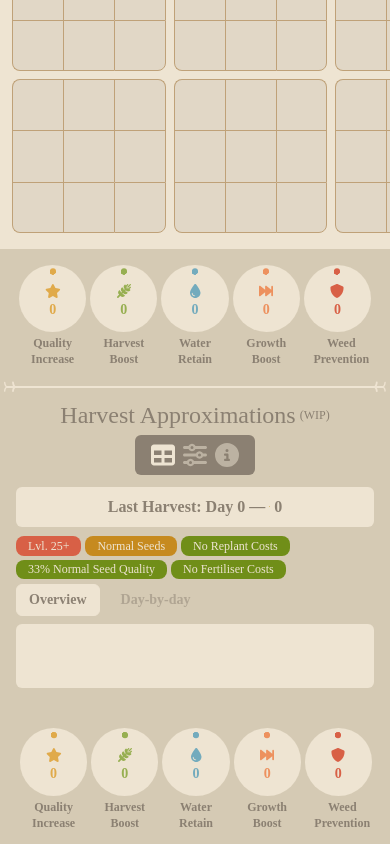
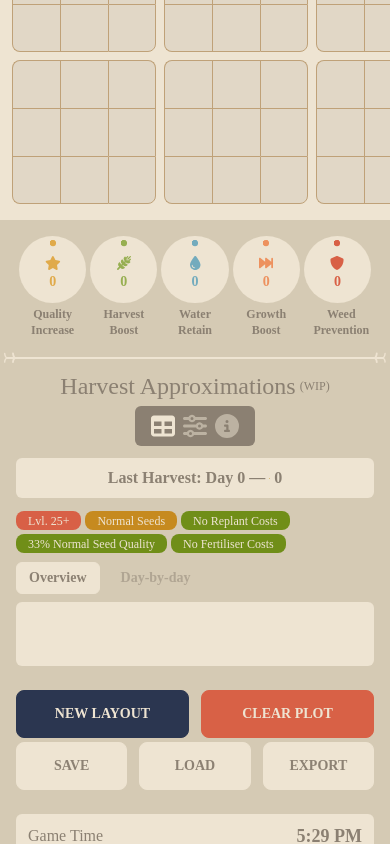
Before and after one commit to VincentAmante/palia-tools, a Nuxt app: page / in a window 390 px wide. Shown: the part 780-1624 px from the top of the page. Built offline with nearby package versions, Linux system fonts and the light colour scheme; a web font is replaced by a local one.

Commit message:
[UI] Size changes

```diff
--- a/components/CropTile.vue
+++ b/components/CropTile.vue
@@ -111,7 +111,7 @@ const border = computed(() => {
 
 <template>
   <div
-    class="border-misc-saturated relative select-none min-w-[3.2rem] hover:bg-primary aspect-square cursor-pointer flex flex-col overflow-hidden isolate items-center justify-center"
+    class="border-misc-saturated relative select-none min-w-[3rem] xl:min-w-[3.2rem] hover:bg-primary aspect-square cursor-pointer flex flex-col overflow-hidden isolate items-center justify-center"
     :class="[(isDisabled ? 'invisible' : ''),
              border,
              borderRadius,
@@ -138,7 +138,7 @@ const border = computed(() => {
         {{ code as string || ' ' }}
       </div>
     </div>
-    <ul class="absolute top-0 left-0 m-0 text-[9px] md:text-[0.5rem] py-[1px] flex w-full gap-[1.3px] justify-center">
+    <ul class="absolute top-0 left-0 m-0 text-[9px] md:text-[0.5rem] xl:py-[1px] flex w-full gap-[0.6px] xl:gap-[1.3px] justify-center">
       <li v-show="bonuses?.includes(Bonus.HarvestIncrease)">
         <font-awesome-icon class="text-harvest-boost-dark" :icon="['fas', 'wheat-awn']" />
       </li>
--- a/components/PGPFooter.vue
+++ b/components/PGPFooter.vue
@@ -1,6 +1,6 @@
 <template>
-  <footer class="lg:px-14">
-    <div class="flex gap-2 items-start justify-between text-center sm:text-left w-full font-normal p-4 rounded-lg bg-palia-blue mb-4 bg-opacity-50">
+  <footer class="px-4 lg:px-14">
+    <div class="flex flex-col lg:flex-row gap-2 items-start justify-between text-center sm:text-left w-full font-normal p-4 rounded-lg bg-palia-blue mb-4 bg-opacity-50">
       <div class="grid text-sm">
         <p class="max-w-md">
           &copy; Palia's intellectual property and assets are reserved by Singularity 6.
@@ -9,7 +9,7 @@
           This tool is fan-made and not affliated in any way with Singularity 6 or Palia.
         </p>
       </div>
-      <div class="grid">
+      <div class="flex flex-col w-full items-center lg:w-fit lg:items-end">
         <div class="flex items-center gap-1">
           Developed by
           <NuxtLink
@@ -24,7 +24,7 @@
         <NuxtLink
           to="https://github.com/VincentAmante/palia-tools"
           target="_blank"
-          class="btn"
+          class="btn w-full"
         >
           <font-awesome-icon :icon="['fab', 'github']" class="text-lg" />
           Source Code
--- a/components/garden-planner/HarvestCalculator/HCTags.vue
+++ b/components/garden-planner/HarvestCalculator/HCTags.vue
@@ -10,7 +10,7 @@ defineProps({
 </script>
 
 <template>
-  <div class="flex gap-1 py-[0.1rem] text-sm flex-wrap">
+  <div class="flex gap-1 py-[0.3rem] text-sm flex-wrap">
     <p class="py-[0.1rem] px-3 rounded-lg text-center flex items-center bg-weed-prevention text-xs">
       {{ (postLevel25) ? 'Lvl. 25+' : 'Pre-lvl. 25' }}
     </p>
--- a/pages/index.vue
+++ b/pages/index.vue
@@ -262,7 +262,14 @@ function handleMouseLeave() {
         :class="[(isTakingScreenshot.get) ? 'px-16' : '',
                  (isTakingScreenshot.get && gardenTilesAreWide) ? '' : 'max-w-[1680px]']"
       >
-        <div class="flex flex-col bg-accent lg:rounded-lg">
+        <div class="flex flex-col bg-accent lg:rounded-lg  relative">
+          <!-- <button
+            class="absolute right-2 m-1 btn z-10 btn-sm px-4 btn-accent text-sm"
+            @click="() => console.log('hey')"
+          >
+            Instructions
+            <font-awesome-icon :icon="['fas', 'question-circle']" class="text-xl" />
+          </button> -->
           <div class="flex flex-col lg:px-2">
             <div id="planner" class="relative py-4 pb-1">
               <div class="crop-buttons px-4 w-full flex flex-col md:flex-row ">
@@ -391,11 +398,11 @@ function handleMouseLeave() {
             </div>
           </div>
           <div
-            class="w-full bg-primary rounded-b-lg py-3 grid md:grid-cols-5 px-4 lg:grid-cols-4 gap-y-6 gap-0"
+            class="w-full bg-primary rounded-b-lg py-3 grid md:grid-cols-5 px-0 md:px-4 lg:grid-cols-4 gap-y-6 gap-0"
             :class="(isTakingScreenshot.get) ? 'grid-cols-10 gap-6' : ''"
           >
             <div
-              class="md:col-span-5 lg:col-span-2 flex justify-center lg:justify-start"
+              class="hidden sm:flex md:col-span-5 lg:col-span-2 justify-center lg:justify-start w-full"
               :class="(isTakingScreenshot.get) ? 'col-span-5' : ''"
             >
               <StatsDisplay
@@ -432,7 +439,7 @@ function handleMouseLeave() {
               </div>
             </div>
             <div
-              class="grid gap-1 px-4 md:gap-2 md:col-span-3 lg:col-span-1"
+              class="grid gap-1 px-4 md:px-0 xl:px-4 md:gap-2 md:col-span-3 lg:col-span-1"
               :class="(isTakingScreenshot.get) ? 'hidden' : ''"
             >
               <div class="grid grid-cols-2 gap-3 items-center">
```
